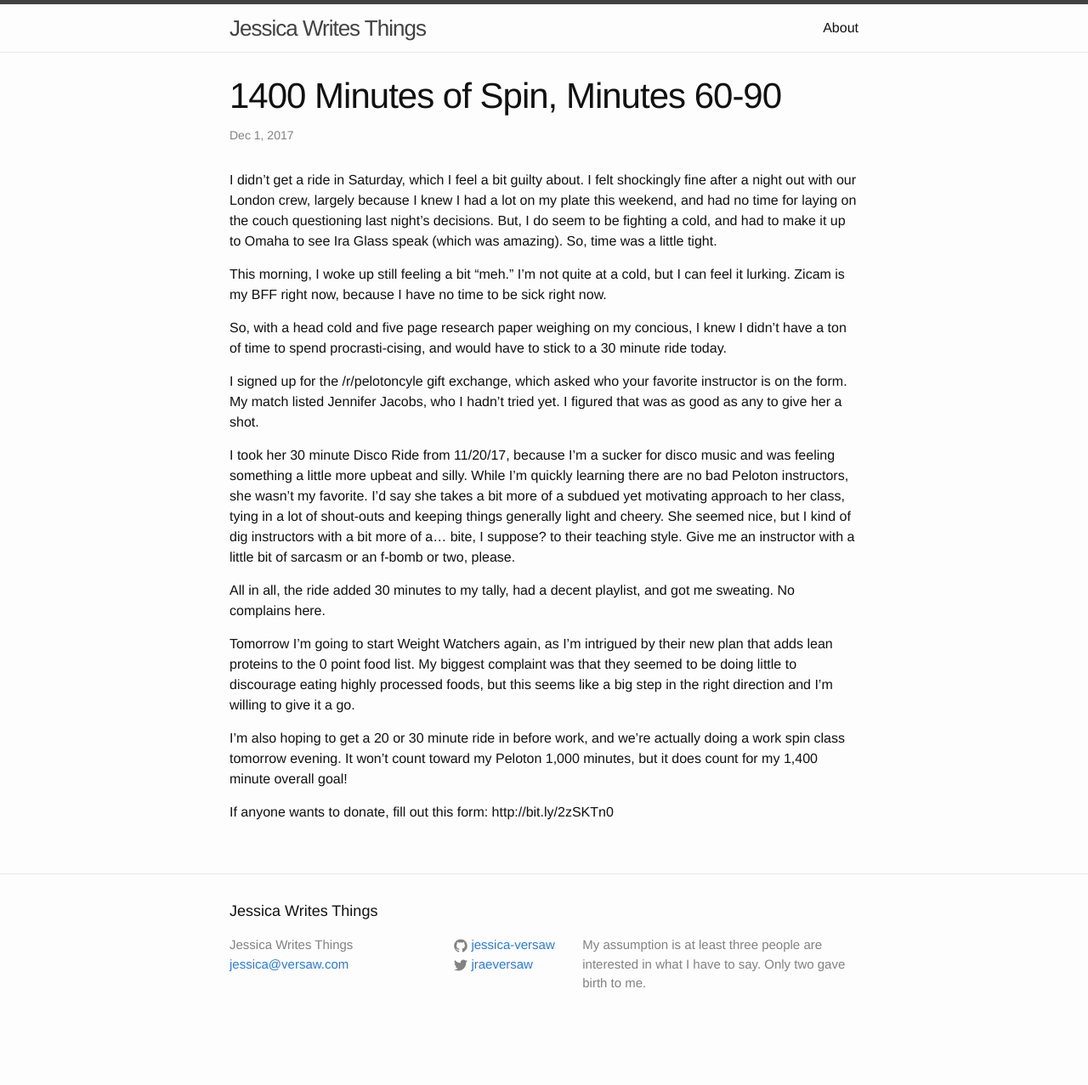
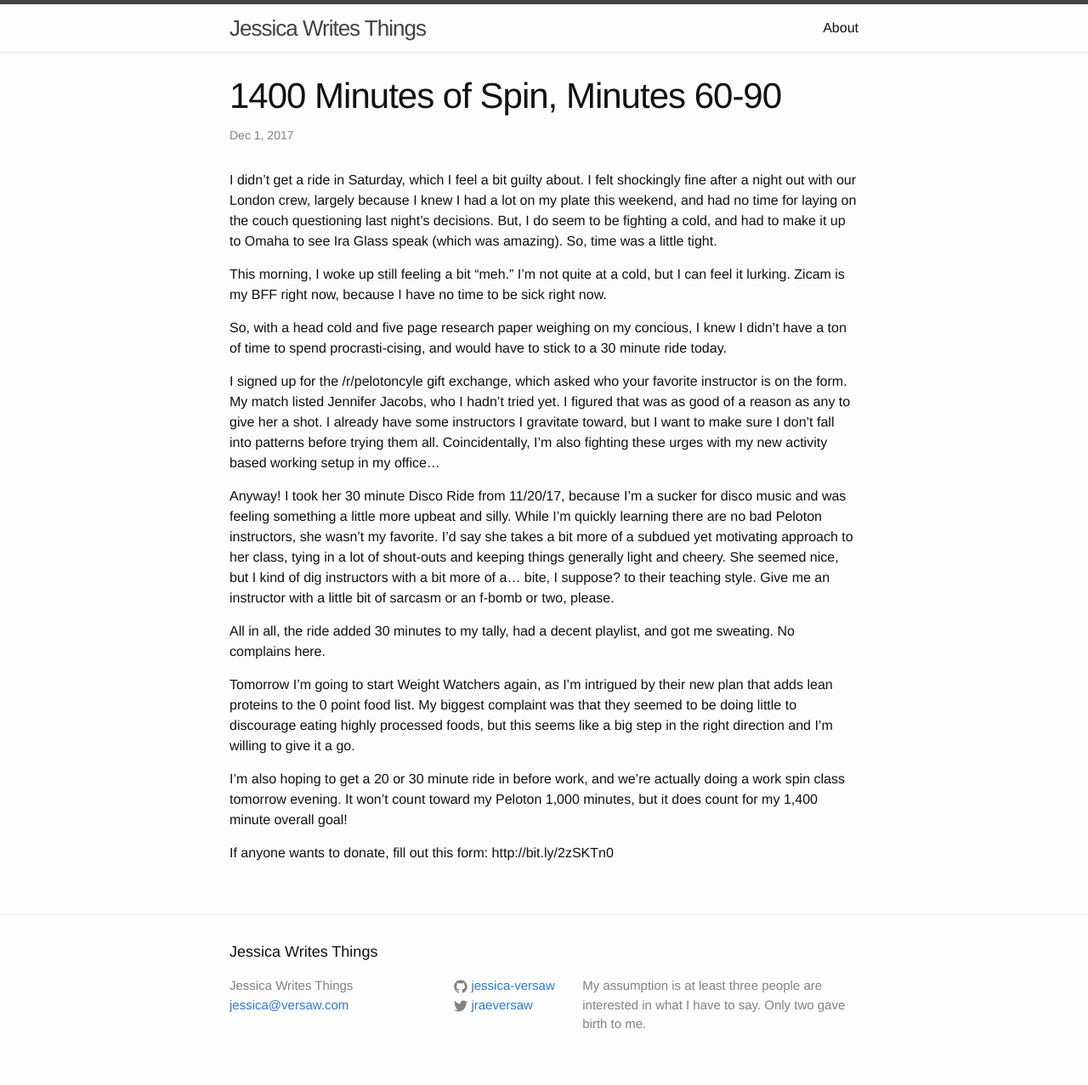
Before and after one commit to jessica-versaw/jessica-versaw.github.io, a Jekyll site: the page built from _posts/2017-12-01-Min 60-90.markdown, in a window 1280 px wide. Shown: the whole page at 85% size. Built offline with Jekyll 4.4.1, drawn with Linux system fonts in a browser that asks for light colours; comment, search, counter and statistics services are not loaded; before the commit the page ends 1229 px from its top, so only the background shows below that.

Commit message:
fixy fix

```diff
--- a/_posts/2017-12-01-Min 60-90.markdown
+++ b/_posts/2017-12-01-Min 60-90.markdown
@@ -11,9 +11,9 @@ This morning, I woke up still feeling a bit "meh." I'm not quite at a cold, but
 
 So, with a head cold and five page research paper weighing on my concious, I knew I didn't have a ton of time to spend procrasti-cising, and would have to stick to a 30 minute ride today.
 
-I signed up for the /r/pelotoncyle gift exchange, which asked who your favorite instructor is on the form. My match listed Jennifer Jacobs, who I hadn't tried yet. I figured that was as good as any to give her a shot.
+I signed up for the /r/pelotoncyle gift exchange, which asked who your favorite instructor is on the form. My match listed Jennifer Jacobs, who I hadn't tried yet. I figured that was as good of a reason as any to give her a shot. I already have some instructors I gravitate toward, but I want to make sure I don't fall into patterns before trying them all. Coincidentally, I'm also fighting these urges with my new activity based working setup in my office...
 
-I took her 30 minute Disco Ride from 11/20/17, because I'm a sucker for disco music and was feeling something a little more upbeat and silly. While I'm quickly learning there are no bad Peloton instructors, she wasn't my favorite. I'd say she takes a bit more of a subdued yet motivating approach to her class, tying in a lot of shout-outs and keeping things generally light and cheery. She seemed nice, but I kind of dig instructors with a bit more of a... bite, I suppose? to their teaching style. Give me an instructor with a little bit of sarcasm or an f-bomb or two, please.
+Anyway! I took her 30 minute Disco Ride from 11/20/17, because I'm a sucker for disco music and was feeling something a little more upbeat and silly. While I'm quickly learning there are no bad Peloton instructors, she wasn't my favorite. I'd say she takes a bit more of a subdued yet motivating approach to her class, tying in a lot of shout-outs and keeping things generally light and cheery. She seemed nice, but I kind of dig instructors with a bit more of a... bite, I suppose? to their teaching style. Give me an instructor with a little bit of sarcasm or an f-bomb or two, please.
 
 All in all, the ride added 30 minutes to my tally, had a decent playlist, and got me sweating. No complains here.
 
```
